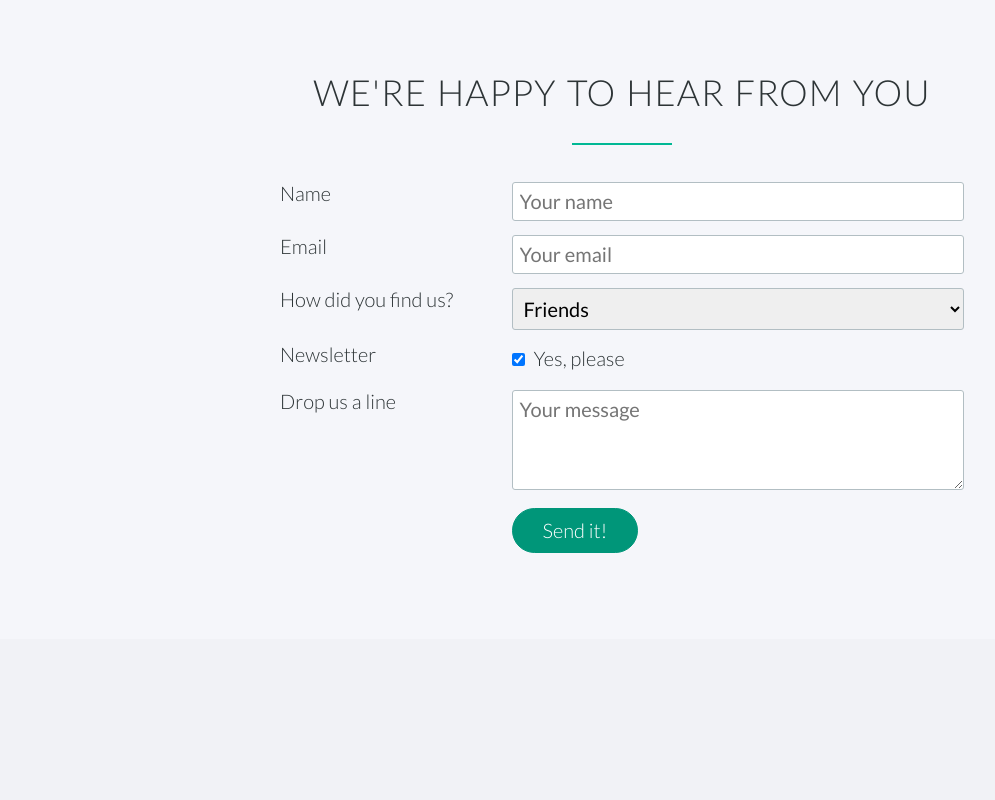
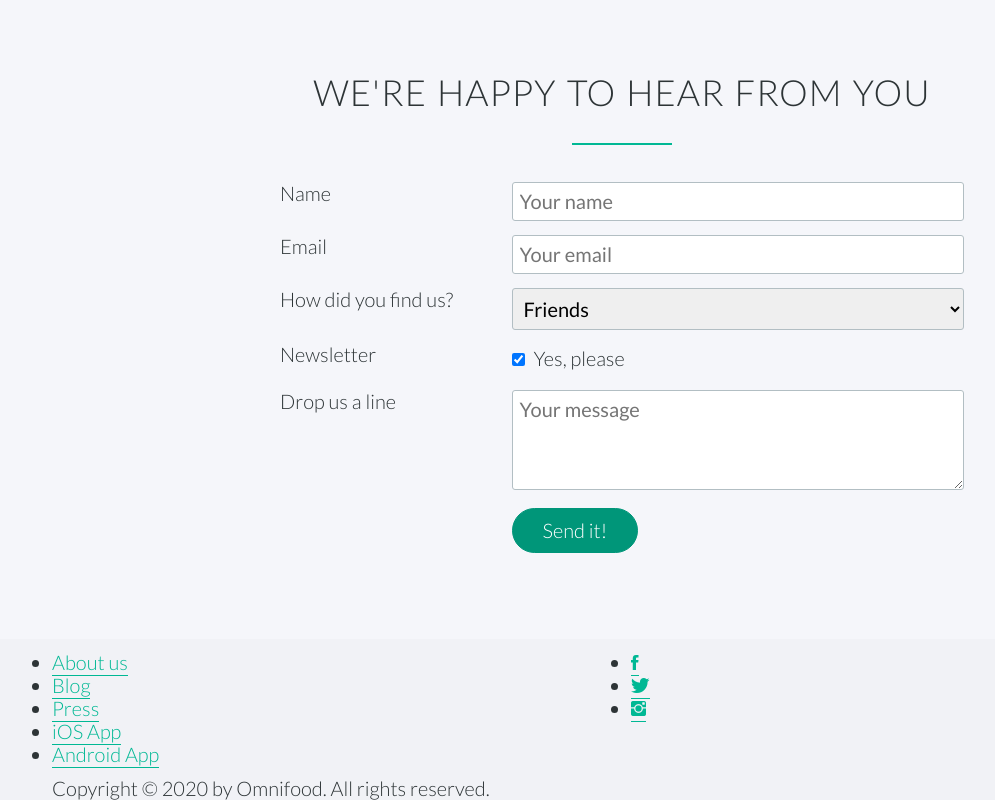
Before and after one commit to khalid32/Omnifood, a plain HTML site: page index.html in a window 1280 px wide. Shown: the part 4697-5497 px from the top of the page, without its empty margins (18-1013 px from the left). Before the commit the page ends 5336 px from the top, so only its background shows below. Drawn offline with Linux system fonts and the light colour scheme; files whose address does not match are found by name.

Commit message:
Building the footer - HTML.

```diff
--- a/index.html
+++ b/index.html
@@ -386,5 +386,43 @@
             </form>
         </div>
     </section>
+
+    <footer>
+        <div class="row">
+            <div class="col span-1-of-2">
+                <ul class="footer-nav">
+                    <li><a href="#">About us</a></li>
+                    <li><a href="#">Blog</a></li>
+                    <li><a href="#">Press</a></li>
+                    <li><a href="#">iOS App</a></li>
+                    <li><a href="#">Android App</a></li>
+                </ul>
+            </div>
+            <div class="col span-1-of-2">
+                <ul class="social-links">
+                    <li><a href="#"><i class="ion-social-facebook"></i></a></li>
+                    <li><a href="#"><i class="ion-social-twitter"></i></a></li>
+                    <li><a href="#"><i class="ion-social-instagram"></i></a></li>
+                </ul>
+            </div>
+        </div>
+        <div class="row">
+            <p>
+                Copyright &copy; 2020 by Omnifood. All rights reserved.
+            </p>
+        </div>
+    </footer>
 </body>
 </html>
+
+<!-- Section 8: Footer
+Title: None
+
+Navigation:
+1. About us
+2. Blog
+3.
+4. iOS App
+5. Android App
+
+Also include links to facebook, twitter, google+ and Instagram accounts. -->
```
